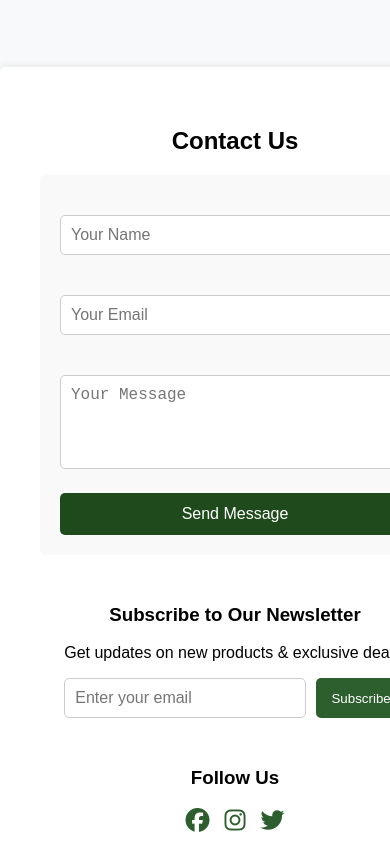
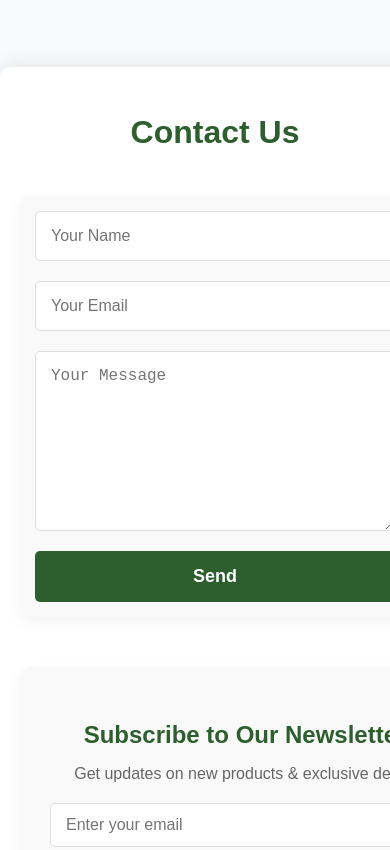
Before and after one commit to Harithaa2004/E-commerce, a website: page public/ecommerce.html in a window 390 px wide. Shown: the part 1500-2350 px from the top of the page. Drawn offline with Linux system fonts and the light colour scheme; files that its build step writes are made by us from their sources.

Commit message:
Updated contact form to db in ecommerce.html, server.js, and script.js

```diff
--- a/public/ecommerce.html
+++ b/public/ecommerce.html
@@ -174,84 +174,169 @@
         h2{
             text-align: center;
         }
+        ntact-section {
+            width: 100%;
+            max-width: 1180px;
+            margin: 50px auto;
+            padding: 40px;
+            background: white;
+            box-shadow: 0 0 20px rgba(0, 0, 0, 0.1);
+            text-align: center;
+            border-radius: 10px;
+        }
+
+        /* Contact Section Styles */
 .contact-section {
     width: 100%;
     max-width: 1180px;
     margin: 50px auto;
     padding: 40px;
     background: white;
-        box-shadow: 0 0 10px rgba(0, 0, 0, 0.1);
+    box-shadow: 0 0 20px rgba(0, 0, 0, 0.1);
     text-align: center;
-        border-radius: 5px;
-        }
-        .contact-form {
-            text-align: left;
-            padding: 20px;
-            background: #f9f9f9;
-            border-radius: 5px;
+    border-radius: 10px;
 }
 
-        .contact-form input,
-        .contact-form textarea {
-            width: 98%;
-            padding: 10px;
-            margin: 20px 0px;
-            border: 1px solid #ccc;
+.contact-section h2 {
+    font-size: 32px;
+    margin-bottom: 30px;
+    color: #2c5f2d;
+    position: relative;
+    padding-bottom: 15px;
+    text-align: center;
+}
+
+#contact-form {
+    max-width: 800px;
+    margin: 0 auto;
+    display: flex;
+    flex-direction: column;
+    gap: 20px;
+    padding: 20px;
+    background-color: #f9f9f9;
+    border-radius: 8px;
+    box-shadow: 0 5px 15px rgba(0, 0, 0, 0.05);
+}
+
+#contact-form input,
+#contact-form textarea {
+    width: 100%;
+    padding: 15px;
+    border: 1px solid #ddd;
     border-radius: 5px;
     font-size: 16px;
+    box-sizing: border-box;
 }
 
-        .contact-form button {
+#contact-form input:focus,
+#contact-form textarea:focus {
+    border-color: #2c5f2d;
+    box-shadow: 0 0 0 3px rgba(44, 95, 45, 0.1);
+    outline: none;
+}
+
+#contact-form textarea {
+    height: 180px;
+    resize: vertical;
+}
+
+#contact-form button {
     width: 100%;
-            padding: 12px;
-            background-color: #1e4a1c;
+    padding: 15px;
+    background-color: #2c5f2d;
     color: white;
     border: none;
     border-radius: 5px;
-            font-size: 16px;
+    font-size: 18px;
+    font-weight: 600;
     cursor: pointer;
+    transition: background-color 0.3s ease;
 }
 
+#contact-form button:hover {
+    background-color: #1e4a1c;
+}
+
+/* Newsletter Section */
 .contact-bottom {
-            display: flex;
-            flex-direction: column;
-            align-items: center;
-            gap: 30px;
-            margin-top: 30px;
+    margin-top: 50px;
 }
 
 .newsletter {
-            text-align: center;
+    background: #f9f9f9;
+    padding: 30px;
+    border-radius: 10px;
+    width: 100%;
+    max-width: 600px;
+    margin: 0 auto;
+    box-shadow: 0 5px 15px rgba(0, 0, 0, 0.05);
+}
+
+.newsletter h3 {
+    font-size: 24px;
+    color: #2c5f2d;
+    margin-bottom: 10px;
+}
+
+.newsletter p {
+    color: #666;
+    margin-bottom: 20px;
 }
 
 .newsletter-form {
     display: flex;
-            gap: 10px;
-            justify-content: center;
+    width: 100%;
+    margin: 0 auto;
 }
 
 .newsletter-form input {
     flex: 1;
-            padding: 10px;
-            border: 1px solid #ccc;
-            border-radius: 5px;
+    padding: 12px 15px;
+    border: 1px solid #ddd;
+    border-radius: 5px 0 0 5px;
     font-size: 16px;
+    box-sizing: border-box;
 }
 
 .newsletter-form button {
-            padding: 10px 15px;
+    padding: 12px 25px;
     background-color: #2c5f2d;
     color: white;
     border: none;
-            border-radius: 5px;
+    border-radius: 0 5px 5px 0;
     cursor: pointer;
+    font-weight: 600;
 }
 
-        .social-media {
-            text-align: center;
+.newsletter-form button:hover {
+    background-color: #1e4a1c;
 }
 
-        .social-icons {
+/* Responsive Design */
+@media (max-width: 768px) {
+    .contact-section {
+        padding: 20px;
+    }
+
+    #contact-form {
+        padding: 15px;
+    }
+
+    .newsletter-form {
+        flex-direction: column;
+        gap: 10px;
+    }
+
+    .newsletter-form input,
+    .newsletter-form button {
+        border-radius: 5px;
+        width: 100%;
+    }
+}
+        .social-media{
+            text-align:center;
+        }
+        .social-icons{
             display: flex;
             gap: 15px;
             font-size: 24px;
@@ -341,12 +426,14 @@
     <section id="contact" class="contact-section">
         <h2>Contact Us</h2>
 
-        <form class="contact-form">
-            <input type="text" placeholder="Your Name" required>
-            <input type="email" placeholder="Your Email" required>
-            <textarea placeholder="Your Message" rows="4" required></textarea>
-            <button type="submit">Send Message</button>
+
+        <form id="contact-form">
+            <input type="text" id="name" name="name" placeholder="Your Name" required />
+            <input type="email" id="email" name="email" placeholder="Your Email" required />
+            <textarea id="message" name="message" placeholder="Your Message" required></textarea>
+            <button type="submit" id="c-button">Send</button>
         </form>
+
 
         <div class="contact-bottom">
             <div class="newsletter">
--- a/public/script.js
+++ b/public/script.js
@@ -73,3 +73,38 @@ document.addEventListener("DOMContentLoaded", function () {
 
     checkAuth();
 });
+document.addEventListener("DOMContentLoaded", function () {
+    const contactForm = document.getElementById("contact-form");
+
+    if (contactForm) {
+        contactForm.addEventListener("submit", async function (e) {
+            e.preventDefault();
+
+            const name = document.getElementById("name").value;
+            const email = document.getElementById("email").value;
+            const message = document.getElementById("message").value;
+
+            try {
+                const response = await fetch("/contact", {
+                    method: "POST",
+                    headers: {
+                        "Content-Type": "application/json",
+                    },
+                    body: JSON.stringify({ name, email, message }),
+                });
+
+                const data = await response.json();
+
+                if (response.ok) {
+                    alert("Message sent successfully!");
+                    contactForm.reset();
+                } else {
+                    alert("Error: " + data.error);
+                }
+            } catch (error) {
+                console.error("Fetch Error:", error);
+                alert("Something went wrong!");
+            }
+        });
+    }
+});
```
Also changed, not shown: server.js (+28 -0 lines). Lines whose indentation alone changed are shown as unchanged.
